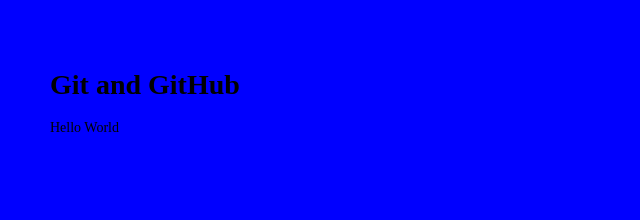
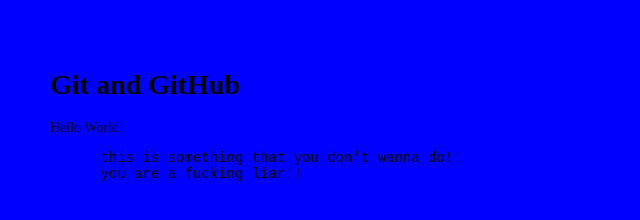
Before and after one commit to khaing17/git-lessons-1, a plain HTML site: page index.html in a window 1280 px wide. Shown: the whole page, without its empty margins (0-640 px from the left). Drawn offline with Linux system fonts and the light colour scheme.

Commit message:
add pre tag

```diff
--- a/index.html
+++ b/index.html
@@ -9,5 +9,10 @@
   <body>
     <h1>Git and GitHub</h1>
     <p>Hello World</p>
+
+    <pre>
+      this is something that you don't wanna do!!
+      you are a fucking liar!!
+    </pre>
   </body>
 </html>
```
